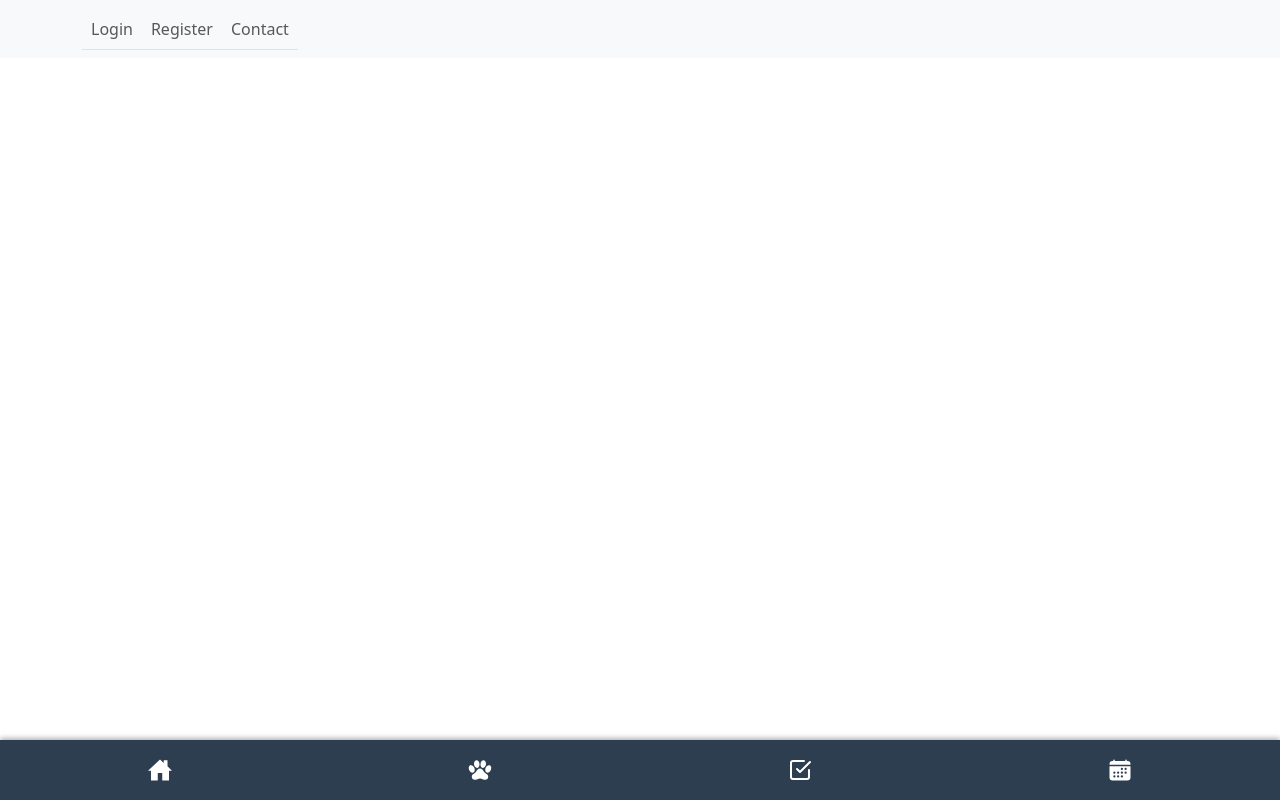
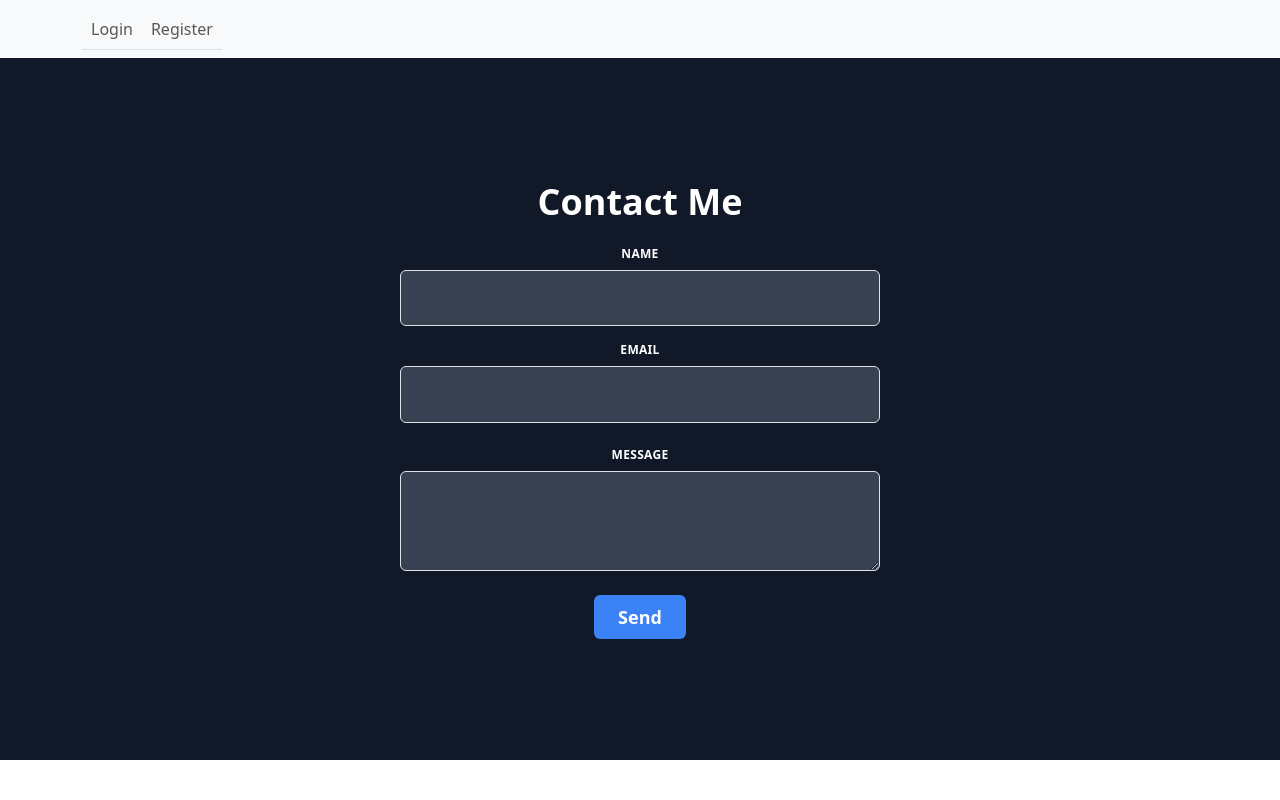
Before and after one commit to QuantomErik/Petsee-Pet-Monitor, a React (Vite) app: page /petsee/contact in a window 1280 px wide. Built offline with nearby package versions, Linux system fonts and the light colour scheme.

Commit message:
Remove Dock from Login, Register Page. Display Contact when authenticated.

```diff
--- a/package.json
+++ b/package.json
@@ -26,6 +26,7 @@
     "lint:fix": "npx eslint ./src --fix || exit 0"
   },
   "dependencies": {
+    "@emailjs/browser": "^4.3.3",
     "@fullcalendar/daygrid": "^6.1.11",
     "@fullcalendar/interaction": "^6.1.11",
     "@fullcalendar/react": "^6.1.11",
--- a/src/App.css
+++ b/src/App.css
@@ -7,6 +7,35 @@ html, body, #root {
   flex-direction: column;
   padding-bottom: 20px;
 }
+
+/* Removes padding and adjusts styles specifically on login page */
+body.login-page, body.login-page html, body.login-page #root {
+  padding-bottom: 0 !important;
+  height: 100vh; /* Ensures full viewport height with no overflow */
+  overflow: hidden; /* Prevents any kind of scrolling */
+}
+
+#contact {
+  display: flex;
+  justify-content: center;
+  align-items: center;
+  height: 88vh;
+  margin: 2;
+  overflow: auto;
+}
+
+
+
+
+/* .no-padding-bottom {
+  padding-bottom: 0;
+} */
+
+
+/* body.no-padding-bottom {
+  padding-bottom: 0 !important;
+} */
+
 
 
 .logo {
@@ -46,6 +75,7 @@ html, body, #root {
   display: flex;
   align-items: center;
   justify-content: center;
+  /* overflow: hidden; */
 }
 
 .login-container {
--- a/src/App.jsx
+++ b/src/App.jsx
@@ -27,6 +27,11 @@ import { BrowserRouter as Router, Routes, Route, Link, Navigate } from 'react-ro
 import { useEffect } from 'react'
 import './App.css'
 
+import Contact from './components/Contact/Contact.jsx'
+/* import { useBodyClass } from './hooks/useBodyClass.js' */
+import BodyClassManager from './components/BodyClassManager.js'
+
+
 
 /**
  * Main application component.
@@ -38,6 +43,7 @@ import './App.css'
  * )
  */
 const App = () => {
+
   const [isAuthenticated, setIsAuthenticated] = useState(false)
 
   const [showWelcome, setShowWelcome] = useState(false);
@@ -76,6 +82,7 @@ useEffect(() => {
 
 return (
   <Router basename="/petsee">
+    <BodyClassManager />
   <div className="text-gray-800">
     <Navbar bg="light" expand="lg">
       <Container>
@@ -87,6 +94,7 @@ return (
 
                 <Nav.Link as={Link} to="/home" eventKey="/home">Home</Nav.Link>
                 <Nav.Link onClick={handleLogout}>Logout</Nav.Link>
+                <Nav.Link as={Link} to="/contact" eventKey="/contact">Contact</Nav.Link>
               </>
             ) : (
               <>
@@ -94,8 +102,7 @@ return (
                 <Nav.Link as={Link} to="/register" eventKey="/register">Register</Nav.Link>
               </>
             )}
-            {/* <Nav.Link as={Link} to="/support" eventKey="/support">Support</Nav.Link> */}
-            <Nav.Link as={Link} to="/contact" eventKey="/contact">Contact</Nav.Link>
+           {/*  <Nav.Link as={Link} to="/contact" eventKey="/contact">Contact</Nav.Link> */}
           </Nav>
 
           {isAuthenticated && <PetDropdown />}
@@ -134,10 +141,14 @@ return (
         <Route path="/customerservice" element={<CustomerService />} />
         <Route path="/faq" element={<Faq />} />
         <Route path="/" element={<Navigate replace to={isAuthenticated ? "/home" : "/login"} />} />
+        <Route path="/contact" element={<Contact />} />
+
       </Routes>
 
 
     <Dock />
+
+    {isAuthenticated && <Dock isAuthenticated={isAuthenticated} />}
 
     <WelcomeModal show={showWelcome} onHide={() => setShowWelcome(false)} />
 
--- /dev/null
+++ b/src/components/BodyClassManager.js
@@ -0,0 +1,21 @@
+/*
+
+import { useBodyClass } from '../hooks/useBodyClass';
+
+const BodyClassManager = () => {
+    useBodyClass('no-padding-bottom');
+    return null;
+};
+
+export default BodyClassManager */
+
+// src/components/BodyClassManager.js
+
+import { useBodyClass } from '../hooks/useBodyClass';
+
+const BodyClassManager = () => {
+    useBodyClass('login-page', location => location.pathname === '/login');
+    return null
+};
+
+export default BodyClassManager;
--- /dev/null
+++ b/src/components/Contact/Contact.jsx
@@ -0,0 +1,143 @@
+/* import React, { useState } from 'react';
+import { Form, Button, Container } from 'react-bootstrap';
+
+const Contact = () => {
+  const [formData, setFormData] = useState({
+    name: '',
+    email: '',
+    message: ''
+  });
+
+  const handleChange = (e) => {
+    setFormData({ ...formData, [e.target.name]: e.target.value });
+  }
+
+  const handleSubmit = (e) => {
+    e.preventDefault();
+
+    alert(`Thank you ${formData.name}, we have received your message!`);
+  }
+
+  return (
+    <Container>
+      <h2>Contact Us</h2>
+      <Form onSubmit={handleSubmit}>
+        <Form.Group className="mb-3" controlId="formBasicName">
+          <Form.Label>Name</Form.Label>
+          <Form.Control type="text" placeholder="Enter name" name="name" value={formData.name} onChange={handleChange} />
+        </Form.Group>
+
+        <Form.Group className="mb-3" controlId="formBasicEmail">
+          <Form.Label>Email address</Form.Label>
+          <Form.Control type="email" placeholder="Enter email" name="email" value={formData.email} onChange={handleChange} />
+        </Form.Group>
+
+        <Form.Group className="mb-3" controlId="formBasicMessage">
+          <Form.Label>Message</Form.Label>
+          <Form.Control as="textarea" rows={3} placeholder="Your message" name="message" value={formData.message} onChange={handleChange} />
+        </Form.Group>
+
+        <Button variant="primary" type="submit">
+          Submit
+        </Button>
+      </Form>
+    </Container>
+  );
+}
+
+export default Contact;
+ */
+
+
+import { useRef, useState } from 'react';
+import emailjs from '@emailjs/browser';
+
+const Contact = () => {
+  const form = useRef();
+  const [isSubmitted, setIsSubmitted] = useState(false);
+
+  const sendEmail = (e) => {
+    e.preventDefault();
+
+    emailjs.sendForm(
+      'service_1tpllji',
+      'template_h11lyoj',
+      form.current,
+      'kzUIZNBLdSoa2gXG0'
+    )
+    .then(
+      () => {
+        console.log('SUCCESS!');
+        setIsSubmitted(true);
+      },
+      (error) => {
+        console.log('FAILED...', error.text);
+      }
+    );
+  };
+
+  return (
+    <div id="contact" className="contact flex flex-col items-center justify-start bg-gray-900 text-white">
+      <h1 className="text-4xl font-bold">Contact Me</h1>
+      {isSubmitted ? (
+        <div className="mt-4 text-lg text-center">
+          <p>Thank you for your message!</p>
+          <p>I will get back to you as soon as possible.</p>
+        </div>
+      ) : (
+        <form ref={form} onSubmit={sendEmail} className="mt-4 text-lg flex flex-col items-center w-full max-w-lg">
+          <div className="flex flex-wrap -mx-3 mb-6 w-full">
+            <div className="w-full px-3 mb-6 md:mb-0">
+              <label className="block uppercase tracking-wide text-white text-xs font-bold mb-2" htmlFor="name">
+                Name
+              </label>
+              <input
+                className="appearance-none block w-full bg-gray-700 text-white border rounded py-3 px-4 mb-3 leading-tight focus:outline-none focus:bg-gray-800"
+                id="name"
+                type="text"
+                name="user_name"
+                required
+              />
+            </div>
+            <div className="w-full px-3">
+              <label className="block uppercase tracking-wide text-white text-xs font-bold mb-2" htmlFor="email">
+                Email
+              </label>
+              <input
+                className="appearance-none block w-full bg-gray-700 text-white border rounded py-3 px-4 leading-tight focus:outline-none focus:bg-gray-800"
+                id="email"
+                type="email"
+                name="user_email"
+                required
+              />
+            </div>
+          </div>
+          <div className="flex flex-wrap -mx-3 mb-6 w-full">
+            <div className="w-full px-3">
+              <label className="block uppercase tracking-wide text-white text-xs font-bold mb-2" htmlFor="message">
+                Message
+              </label>
+              <textarea
+                className="appearance-none block w-full bg-gray-700 text-white border rounded py-3 px-4 leading-tight focus:outline-none focus:bg-gray-800"
+                id="message"
+                name="message"
+                rows="5"
+                required
+              ></textarea>
+            </div>
+          </div>
+          <div className="flex justify-center w-full">
+            <button
+              className="bg-blue-500 hover:bg-blue-700 text-white font-bold py-2 px-4 rounded"
+              type="submit"
+            >
+              Send
+            </button>
+          </div>
+        </form>
+      )}
+    </div>
+  );
+};
+
+export default Contact;
--- a/src/components/Dock/Dock.jsx
+++ b/src/components/Dock/Dock.jsx
@@ -1,10 +1,18 @@
 import { useNavigate } from 'react-router-dom'
 import { IoHomeSharp, IoCalendar, IoPaw } from 'react-icons/io5'
-import { FiCheckSquare } from 'react-icons/fi';
+import { FiCheckSquare } from 'react-icons/fi'
+import PropTypes from 'prop-types'
 
 
-const Dock = () => {
-    const navigate = useNavigate()
+/* const Dock = () => {
+    const navigate = useNavigate() */
+
+    const Dock = ({ isAuthenticated }) => {
+        const navigate = useNavigate();
+
+        if (!isAuthenticated) {
+            return null
+        }
 
     return (
         <div className="dock-container">
@@ -24,4 +32,8 @@ const Dock = () => {
     )
 }
 
+Dock.propTypes = {
+    isAuthenticated: PropTypes.bool.isRequired
+}
+
 export default Dock
--- /dev/null
+++ b/src/hooks/useBodyClass.js
@@ -0,0 +1,42 @@
+/*
+
+import { useLocation } from 'react-router-dom';
+import { useEffect } from 'react';
+
+export const useBodyClass = (className) => {
+    const location = useLocation();
+
+    useEffect(() => {
+        if (location.pathname === '/login') {
+            document.body.classList.add(className);
+        } else {
+            document.body.classList.remove(className);
+        }
+
+        return () => {
+            document.body.classList.remove(className);
+        };
+    }, [className, location.pathname]);
+};
+ */
+
+// src/hooks/useBodyClass.js
+
+import { useLocation } from 'react-router-dom';
+import { useEffect } from 'react';
+
+export const useBodyClass = (className, condition) => {
+    const location = useLocation();
+
+    useEffect(() => {
+        if (condition(location)) {
+            document.body.classList.add(className);
+        } else {
+            document.body.classList.remove(className);
+        }
+
+        return () => {
+            document.body.classList.remove(className);
+        };
+    }, [className, location]);
+};
```
Also changed, not shown: 1 other file (tests, documents, lock files or other folders).
